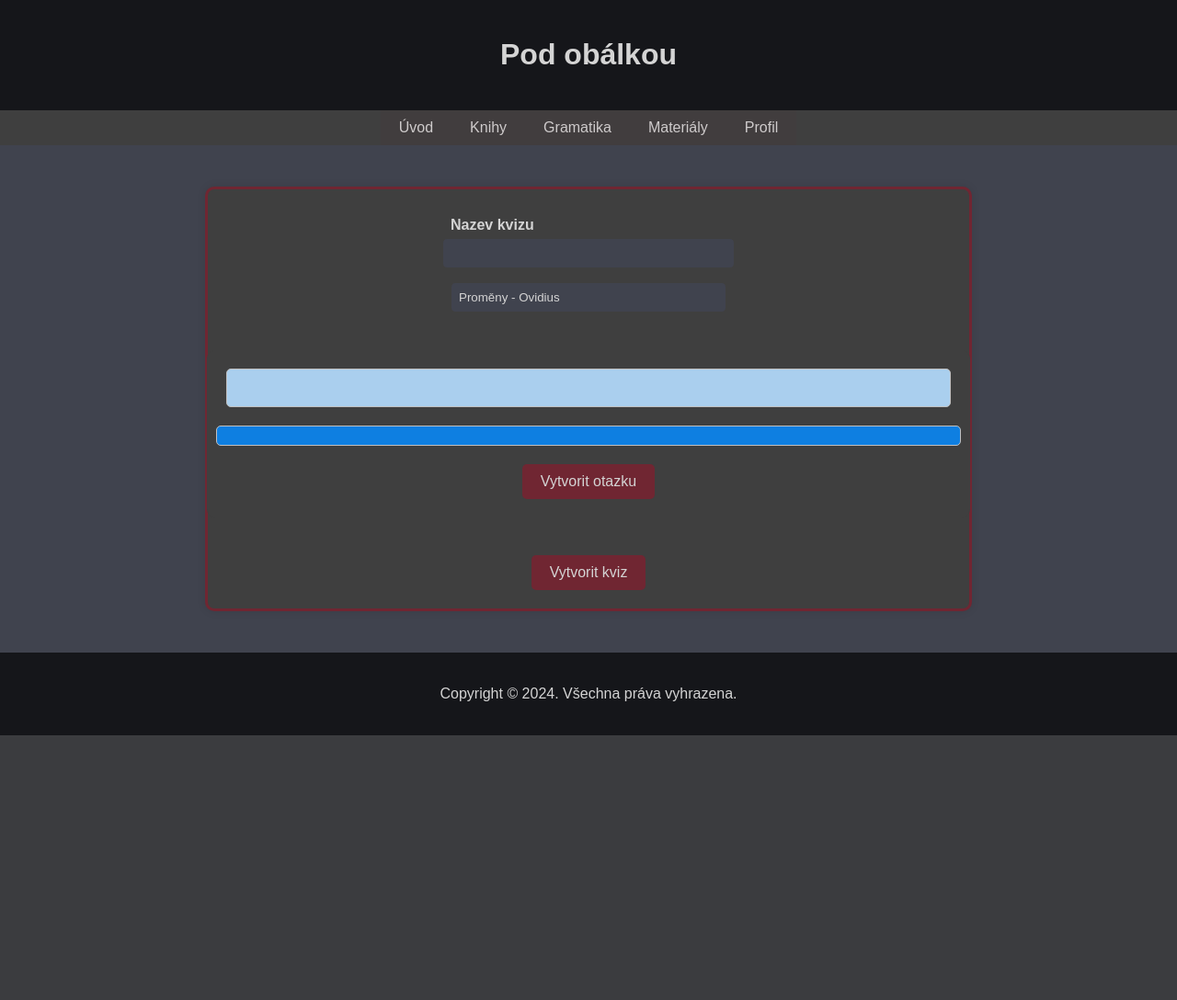
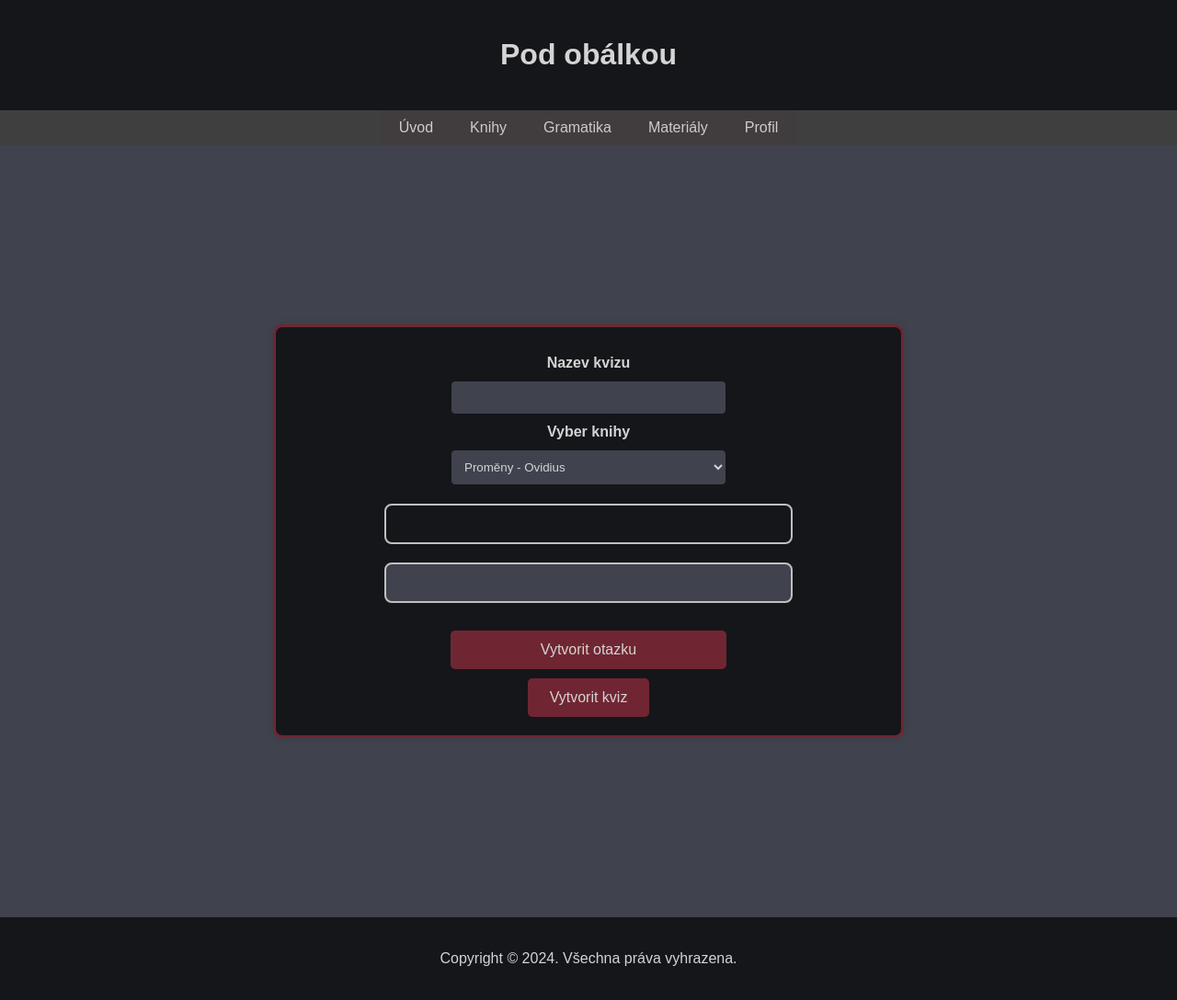
Before and after one commit to Rikos99/projektWEB, a PHP site: page /vytvareniKvizu in a window 1280 px wide. Shown: the whole page at 92% size. Before the commit the page ends 800 px from the top, so only its background shows below. Run offline with PHP 8.4, Linux system fonts and the light colour scheme; the visitor is signed in with stand-in values (Sample User, id 1); data comes from the database, SQL or seed files in the repository.

Commit message:
final za me.. uz jen max male upravy zitra v ops

```diff
--- a/kontrolery/KvizKontroler.php
+++ b/kontrolery/KvizKontroler.php
@@ -3,6 +3,8 @@
 class KvizKontroler extends Kontroler {
     public function zpracuj($parametry)
     {
+
+        $this->cssCesty=["kvizsingleStyle.css"];
 
         $objektyModel = new ObjektyModel;
 
--- a/kontrolery/PrispevekKontroler.php
+++ b/kontrolery/PrispevekKontroler.php
@@ -6,6 +6,8 @@ class PrispevekKontroler extends Kontroler {
         $objektyModel = new ObjektyModel;
 
         $this->data["title"] = "Příspěvek";
+        $this->cssCesty=["singlePrispevekStyle.css"];
+
 
         if(
             isset($parametry[0]) &&
--- a/kontrolery/PrispevkyKontroler.php
+++ b/kontrolery/PrispevkyKontroler.php
@@ -2,6 +2,9 @@
 
 class PrispevkyKontroler extends Kontroler {
     public function zpracuj($parametry) {
+
+        $this->cssCesty=["prispevkyListStyle.css"];
+
 
         $objektyModel = new ObjektyModel;
 
--- a/pohledy/vytvareniKvizu.phtml
+++ b/pohledy/vytvareniKvizu.phtml
@@ -11,41 +11,36 @@
             <label for="nazevKvizu">Nazev kvizu</label>
             <input type="text" name="nazevKvizu" id="nazevKvizu">
 
-        <label for="vyberKnihy"></label>
+            <label for="vyberKnihy">Vyber knihy</label>
             <select name="kniha" id="vyberKnihy">
-        <?php if (isset($this->data['predurcenaKnihaString'])) {
-            echo "<option selected value='" . $this->data['predurcenaKnihaId'] . "'>" . $this->data['predurcenaKnihaString'] . "</option>";
-        }
-        else {
-            foreach ($this->data['vsechnyKnihy'] as $kniha) {
-                echo "<option value='" . $kniha['idKniha'] . "'>" . $kniha['nazevKniha'] . " - " . $kniha['jmenoAutora'] ." ". $kniha['prijmeniAutora'] . "</option>";
-            }
-        }
-        ?>
+                <?php if (isset($this->data['predurcenaKnihaString'])): ?>
+                    <option selected value="<?= $this->data['predurcenaKnihaId'] ?>">
+                        <?= $this->data['predurcenaKnihaString'] ?>
+                    </option>
+                <?php else: ?>
+                    <?php foreach ($this->data['vsechnyKnihy'] as $kniha): ?>
+                        <option value="<?= $kniha['idKniha'] ?>">
+                            <?= $kniha['nazevKniha'] ?> - <?= $kniha['jmenoAutora'] ?> <?= $kniha['prijmeniAutora'] ?>
+                        </option>
+                    <?php endforeach; ?>
+                <?php endif; ?>
             </select>
 
             <div id="vytvareniKvizu">
-            <div id="vyslednyFormular"style="background-color: #aacfee">
+                <div id="vyslednyFormular">
+                    <div id="strukturaFormulare"></div>
+                    <input type="text" name="spravneOdpovedi" id="spravneOdpovediInput" value="" readonly hidden>
+                </div>
 
-                <div id="strukturaFormulare"></div>
-
-                <input type="text" name="spravneOdpovedi" id="spravneOdpovediInput" value="" readonly hidden="hidden">
-
-            </div>
                 <div id="graficke">
-                <div id="grafickeVkladaniDiv" style="background-color: #0e7fe1">
-                </div>
+                    <div id="grafickeVkladaniDiv"></div>
                     <button id="vytvoritOtazku" type="button">Vytvorit otazku</button>
                 </div>
-
             </div>
-
 
             <input type="hidden" id="teloKvizu" name="teloKvizu">
             <input type="submit" value="Vytvorit kviz" id="vyrvoritKviz">
         </div>
 
     </form>
-
-
 </main>
--- a/pohledy/vytvareniPrispevku.phtml
+++ b/pohledy/vytvareniPrispevku.phtml
@@ -75,6 +75,6 @@
         language: 'cs',
         customConfig: '../js/vytvareniPrispevku/ckEditorConfig.js',
         skin: 'n1theme',
-        height: '400px' // Adjust the height as needed
+        height: '400px'
     });
 </script>
--- a/style/knihastyle.css
+++ b/style/knihastyle.css
@@ -274,7 +274,7 @@ input[type="submit" i]:hover{
     cursor: pointer;
 }
 
-/*Book animation*/
+/*Book animace*/
 
 :root {
     --book-width: 200px;
--- a/style/kvizStyle.css
+++ b/style/kvizStyle.css
@@ -1,52 +1,59 @@
+
+body {
+    color: var(--white);
+}
+
 main {
     display: flex;
     justify-content: center;
     align-items: center;
-    background-color: var(--background);
+    min-height: 100vh;
     padding: 20px;
+    text-align: center;
 }
 
 form {
-    background-color: var(--un-color);
+    background-color: var(--header-color);
     padding: 20px;
     border: 3px solid var(--dos-color);
     border-radius: 10px;
     box-shadow: 0 0 10px rgba(0, 0, 0, 0.1);
-    width: 80%;
-    max-width: 800px;
+    width: 100%;
+    max-width: 80vh;
+    min-width: 80vh;
 }
 
 .centerKviz {
     display: flex;
     flex-direction: column;
     align-items: center;
+    width: 100%;
 }
 
 .centerKviz label {
     margin: 10px 0 5px;
     font-weight: bold;
-    width: 100%;
     max-width: 300px;
     text-align: left;
     color: var(--white);
 }
 
 .centerKviz input[type="text"],
-.centerKviz select {
-    padding: 8px;
+.centerKviz select,
+.centerKviz button {
+    padding: 10px;
     width: 100%;
     max-width: 300px;
-    border: 1px solid var(--un-color);
+    border: 1px solid var(--header-color);
     border-radius: 5px;
     background-color: var(--background);
     color: var(--white);
+    margin-top: 5px;
+    box-sizing: border-box;
 }
 
 .centerKviz select {
     margin-bottom: 20px;
-    appearance: none;
-    -webkit-appearance: none;
-    -moz-appearance: none;
 }
 
 .centerKviz select option {
@@ -54,76 +61,127 @@ form {
     color: var(--white);
 }
 
-#vytvareniKvizu {
-    width: 100%;
-    border: 1px solid var(--un-color);
-    border-radius: 10px;
-    margin: 20px 0;
-    padding: 20px;
-    background-color: var(--un-color);
+#vytvoritOtazku,
+#vyrvoritKviz {
+    background-color: var(--dos-color);
+    color: var(--white);
+    border: none;
+    border-radius: 5px;
+    padding: 12px 24px;
+    cursor: pointer;
+    font-size: 16px;
+    margin-top: 10px;
+    transition: background-color 0.3s, box-shadow 0.3s;
+
+}
+
+#vytvoritOtazku:hover,
+#vyrvoritKviz:hover {
+    background-color: var(--div-separator);
+    box-shadow: 0 0 15px var(--dos-color);
+    color:var(--header-color);
 }
 
 #vyslednyFormular {
-    padding: 10px;
-    border: 1px solid var(--div-separator);
-    border-radius: 5px;
-    margin-bottom: 20px;
-}
-
-#strukturaFormulare {
+    text-align: center;
+    padding: 20px;
+    border: 2px solid var(--div-separator);
+    border-radius: 8px;
     margin-bottom: 20px;
 }
 
 #spravneOdpovediInput {
-    width: 100%;
-    padding: 8px;
+    width: calc(100% - 22px);
+    padding: 10px;
     border: 1px solid var(--div-separator);
     border-radius: 5px;
     background-color: var(--background);
     color: var(--white);
+    margin-top: 10px;
+    box-sizing: border-box;
+}
+
+#vytvarenikvizu {
+    width: 90vh;
+    overflow-x: auto;
 }
 
 #graficke {
     display: flex;
     flex-direction: column;
     align-items: center;
+    text-align: center;
 }
 
 #grafickeVkladaniDiv {
-    padding: 10px;
-    border: 1px solid var(--div-separator);
-    border-radius: 5px;
-    margin-bottom: 10px;
+    display: flex;
+    flex-direction: column;
+    justify-content: center;
+    align-items: center;
+    text-align: center;
+    padding: 20px;
+    border: 2px solid var(--div-separator);
+    border-radius: 8px;
+    margin-bottom: 20px;
     width: 100%;
+    max-width: 50vh;
+    min-width: 50vh;
     background-color: var(--background);
 }
 
-#vytvoritOtazku {
-    background-color: var(--dos-color);
-    color: var(--white);
-    border: none;
-    border-radius: 5px;
-    padding: 10px 20px;
-    cursor: pointer;
-    font-size: 16px;
-    margin-top: 10px;
+.otazka {
+    width: 100%;
+    max-width: 300px;
+    margin-bottom: 20px;
 }
 
-#vytvoritOtazku:hover {
-    background-color: lighten(var(--dos-color), 10%);
+.otazka label,
+.otazka input,
+.otazka select,
+.otazka button {
+    display: block;
+    width: 100%;
+    max-width: 300px;
 }
 
-#vyrvoritKviz {
-    background-color: var(--dos-color);
-    color: var(--white);
-    border: none;
-    border-radius: 5px;
-    padding: 10px 20px;
-    cursor: pointer;
-    font-size: 16px;
-    margin-top: 20px;
+.otazka .odpoved {
+    margin-bottom: 10px;
 }
 
-#vyrvoritKviz:hover {
-    background-color: lighten(var(--dos-color), 10%);
+.otazkaChyba,.odpovedChyba{
+    margin-top: 10px;
+    color:red;
 }
+
+.pridatOdpovedButton,
+.pridatOtazkuButton
+{
+
+    transition: background-color 0.3s, box-shadow 0.3s;
+}
+
+.odebratOtazkuButton,
+.smazatOdpovedButton{
+    transition: background-color 0.3s, box-shadow 0.3s;
+}
+
+.pridatOdpovedButton:hover,
+.pridatOtazkuButton:hover
+{
+
+    background-color: rgba(129, 172, 124, 0.685);
+    box-shadow: 0 0 10px rgba(129, 172, 124, 0.3);
+    color:var(--header-color);
+    cursor: pointer;
+
+}
+
+.odebratOtazkuButton:hover,
+.smazatOdpovedButton:hover{
+
+    background-color: rgba(194, 102, 102, 0.938);
+    box-shadow: 0 0 10px rgba(194, 102, 102, 0.3);
+    color:var(--header-color);
+    cursor: pointer;
+
+}
--- a/style/maintextstyle.css
+++ b/style/maintextstyle.css
@@ -132,7 +132,6 @@
     color: var(--black);
 }
 
-/* Divider between daily sections */
 .container .dailyquest #dailyknihy {
     border-right: 3px solid var(--header-color);
     padding-right: 10px;
@@ -194,7 +193,6 @@
     margin: 2px 0px;
 }
 
-/* Media query for responsiveness */
 @media (max-width: 768px) {
     #text {
         margin-right: 0;
--- a/style/profilstyle.css
+++ b/style/profilstyle.css
@@ -6,7 +6,7 @@
 .profilEdit,
 .profilZmena {
     text-align: center;
-    background-color: var(--un-color);
+    background-color: var(--header-color);
     border: 5px solid var(--dos-color);
     border-radius: 5px;
     padding: 2%;
@@ -22,8 +22,8 @@ form {
     align-items: center;
 }
 
-input[type="text"],
-input[type="password"],
+form input[type="text"],
+form input[type="password"],
 input[type="file"] {
     width: calc(100% - 20px);
     padding: 8px;
--- a/style/sidemainstyle.css
+++ b/style/sidemainstyle.css
@@ -1,7 +1,7 @@
 #sidediv {
     flex: 1;
     padding: 20px;
-    background-color: var(--div-separator);
+    background-color: var(--header-color);
     border: 3px solid var(--dos-color);
     color: var(--un-color);
     border-radius: 5px;
@@ -11,7 +11,7 @@
 #nastenka {
     flex: 1;
     padding: 20px;
-    background-color: var(--header-color);
+    background-color: var(--dos-color);
     margin-top: 20px;
     color: var(--white);
     border-radius: 5px;
@@ -29,7 +29,7 @@
 #nastenka h3 {
     position: sticky;
     top: 0;
-    background-color: var(--header-color);
+    background-color: var(--dos-color);
     z-index: 1;
     margin-bottom: 10px;
     margin-top: 0;
@@ -39,11 +39,11 @@
 
 #nastenka #scroler {
     overflow-y: auto;
-    max-height: calc(50vh - 40px); /* Adjusted for padding */
+    max-height: calc(50vh - 40px);
 }
 
 #sidediv #profile-info {
-    background-color: var(--header-color);
+    background-color: var(--dos-color);
     color: var(--white);
     border-radius: 12px;
     padding: 10px 20px;
@@ -54,11 +54,13 @@
 #sidediv #profile-info h3 {
     text-align: center;
     margin: 0;
+    box-shadow: 0 2px 4px rgba(0, 0, 0, 0.2);
+
 }
 
 #sidediv #nastenka #scroler p {
     padding: 8px;
-    background-color: var(--dos-color);
+    border:3px solid var(--header-color);
     border-radius: 8px;
     margin: 8px 0;
 }
@@ -72,7 +74,7 @@
     border-radius: 10px;
 }
 
-/* Media query for responsiveness */
+
 @media (max-width: 768px) {
     #sidediv,
     #nastenka {
@@ -86,7 +88,7 @@
     }
 
     #nastenka #scroler {
-        max-height: calc(50vh - 20px); /* Adjusted for padding */
+        max-height: calc(50vh - 20px);
     }
 
     #sidediv #profile-info {
--- a/style/style.css
+++ b/style/style.css
@@ -49,7 +49,6 @@ header a {
     text-decoration: none;
 }
 
-/* Additional media queries for responsiveness */
 @media (max-width: 768px) {
     main {
         margin: 0 5%;
```
Also changed, not shown: pohledy/knihy.phtml (+12 -16 lines), pohledy/kviz.phtml (+15 -17 lines), pohledy/prispevek.phtml (+12 -19 lines), pohledy/prispevky.phtml (+2 -17 lines), style/kvizsingleStyle.css (added, +97 -0 lines), style/prispevkyListStyle.css (added, +74 -0 lines), style/prispevkyStyle.css (+6 -6 lines), style/singlePrispevekStyle.css (added, +72 -0 lines), obrazky/Snímek obrazovky (14).png (added). Lines whose indentation alone changed are shown as unchanged.
